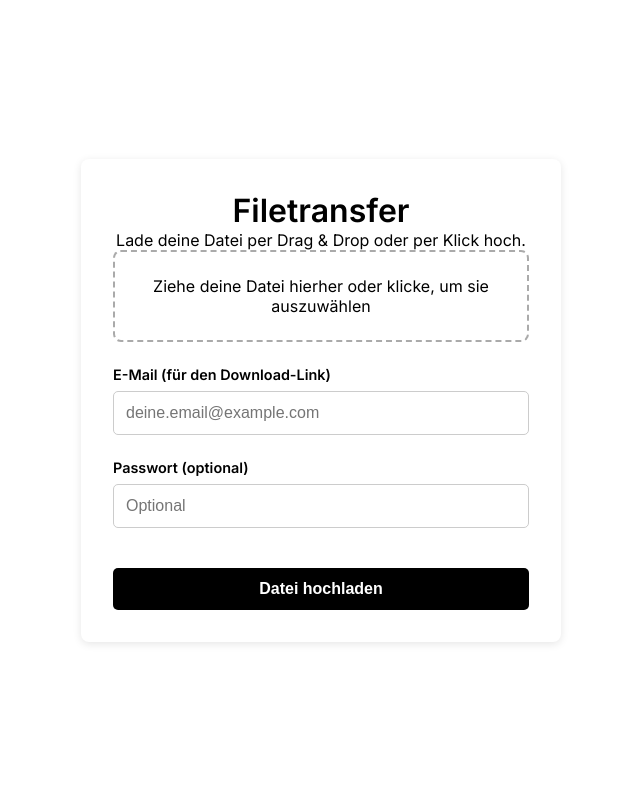
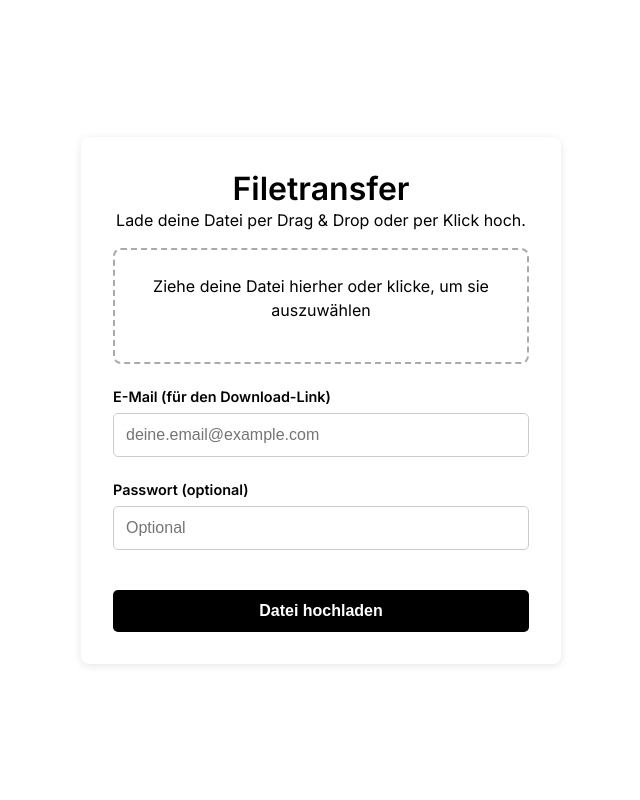
Before and after one commit to SMCHub/FileTransfer, a Flask app: page / in a window 1280 px wide. Shown: the whole page, without its empty margins (319-959 px from the left). Run offline with Flask 3, Linux system fonts and the light colour scheme.

Commit message:
Abstände zwischen den Texten verbessert und Textüberlauf am Rand verhindert

```diff
--- a/static/css/style.css
+++ b/static/css/style.css
@@ -15,6 +15,7 @@ body {
   justify-content: center;
   min-height: 100vh;
   margin: 0;
+  padding: 0 1rem; /* Verhindert, dass an den Rändern nichts klebt */
 }
 
 /* Container: Zentriert und moderne Optik */
@@ -26,6 +27,13 @@ body {
   max-width: 480px;
   width: 100%;
   text-align: center;
+}
+
+/* Abstand zwischen Elementen in Containern */
+.container p {
+  margin-bottom: 1rem;
+  line-height: 1.5;
+  word-wrap: break-word;
 }
 
 /* Drop-Area: Minimalistisch und modern */
@@ -117,6 +125,7 @@ button:hover {
   margin-top: 0.5rem;
   font-style: italic;
   color: #666;
+  word-wrap: break-word;
 }
 
 /* Links */
@@ -132,6 +141,13 @@ button:hover {
   color: #333;
 }
 
+/* Allgemeine Absatz- und Textstile */
+p {
+  margin-bottom: 1rem;
+  line-height: 1.5;
+  word-wrap: break-word;
+}
+
 /* Responsives Design */
 @media (max-width: 480px) {
   .container {
```
